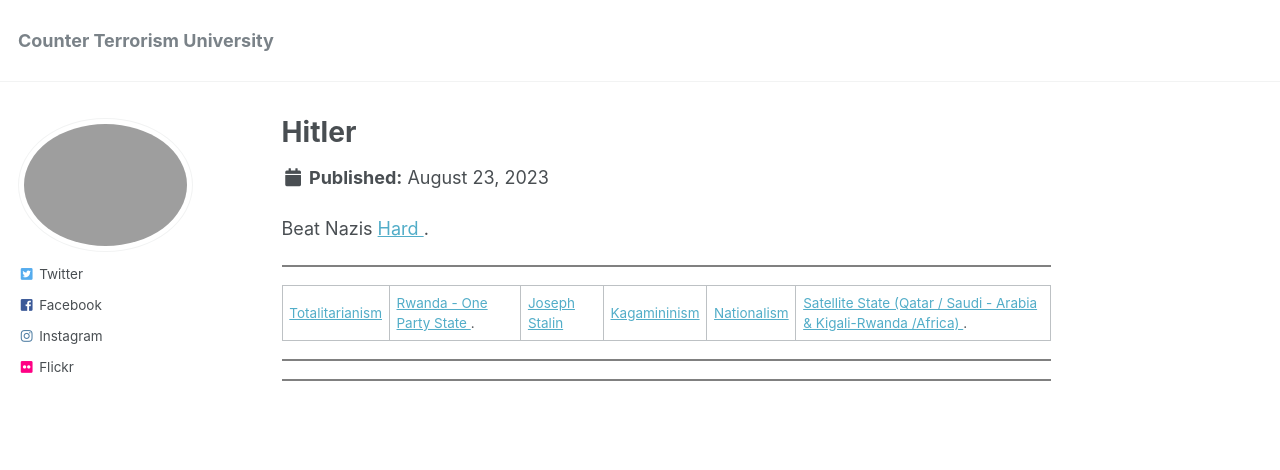
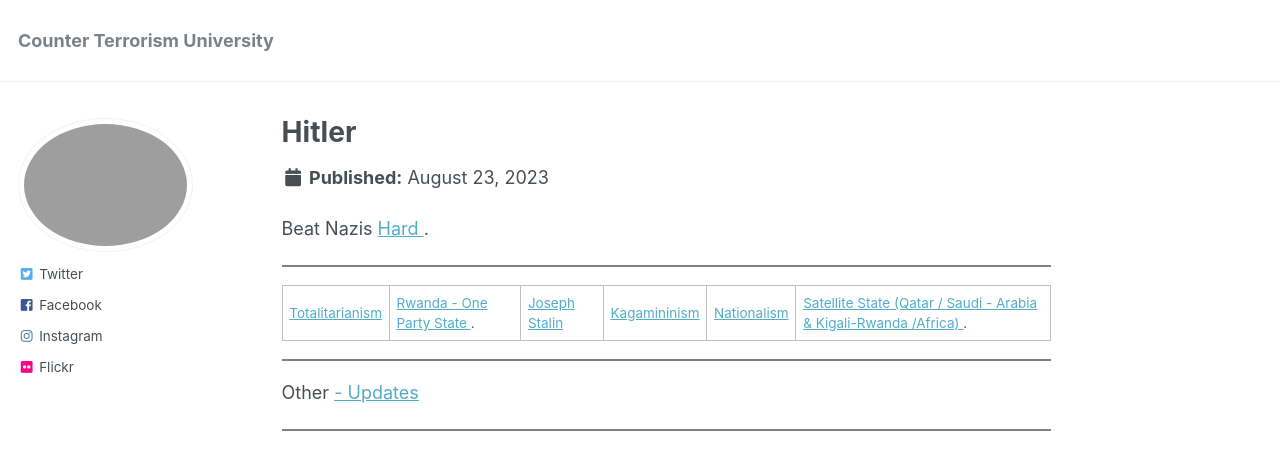
Before and after one commit to phdcsseiden/phdcsseiden.github.io, a Jekyll site: the page built from _pages/Hitler.md, in a window 1280 px wide. Shown: the top 470 px of the page. Built offline with Jekyll 4.4.1, drawn with Linux system fonts in a browser that asks for light colours.

Commit message:
Update Hitler.md

```diff
--- a/_pages/Hitler.md
+++ b/_pages/Hitler.md
@@ -21,6 +21,7 @@ Beat Nazis <a href=" https://en.wikipedia.org/wiki/Nazi_Germany "> Hard  </a> .
  <hr style="height:2px;border-width:0;color:gray;background-color:gray">
 
 
+Other   <a href=" https://phdcsseiden.github.io/News/ "> - Updates  </a>
 
 
 <hr style="height:2px;border-width:0;color:gray;background-color:gray">
```
